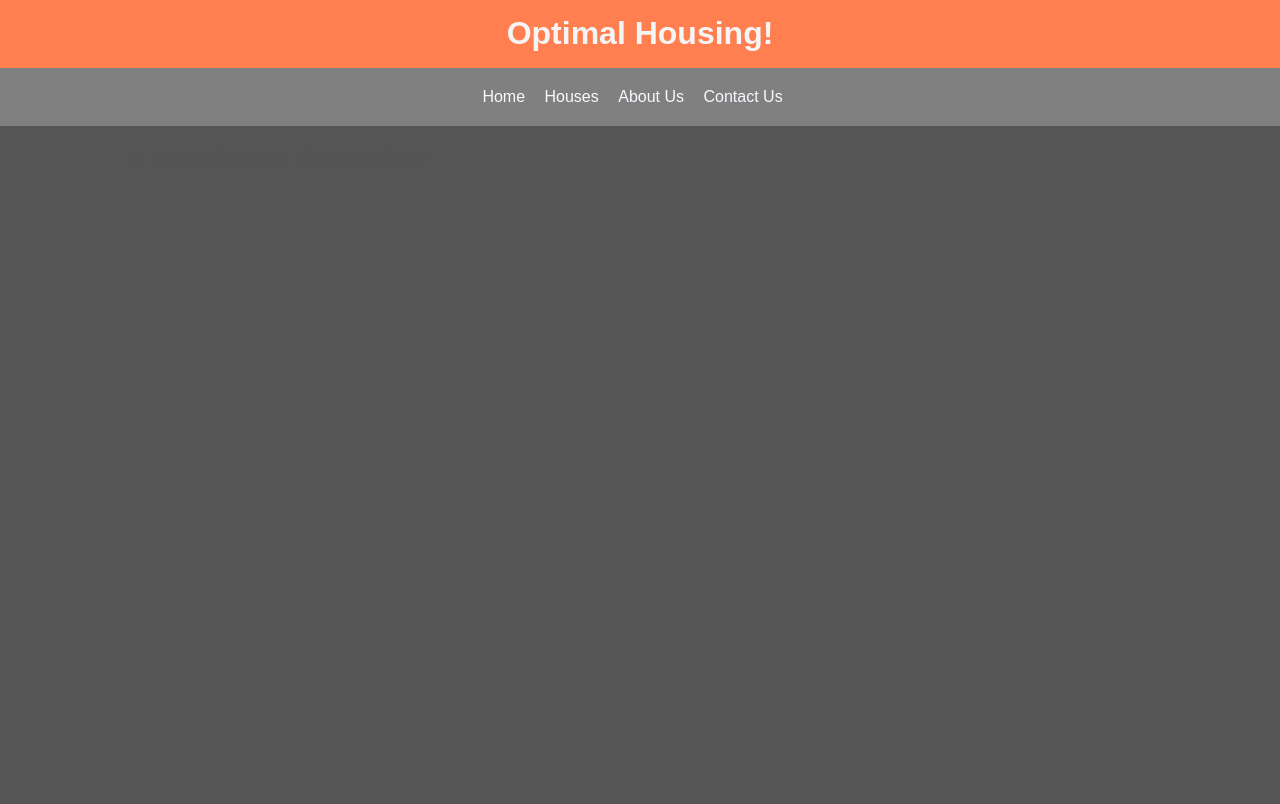
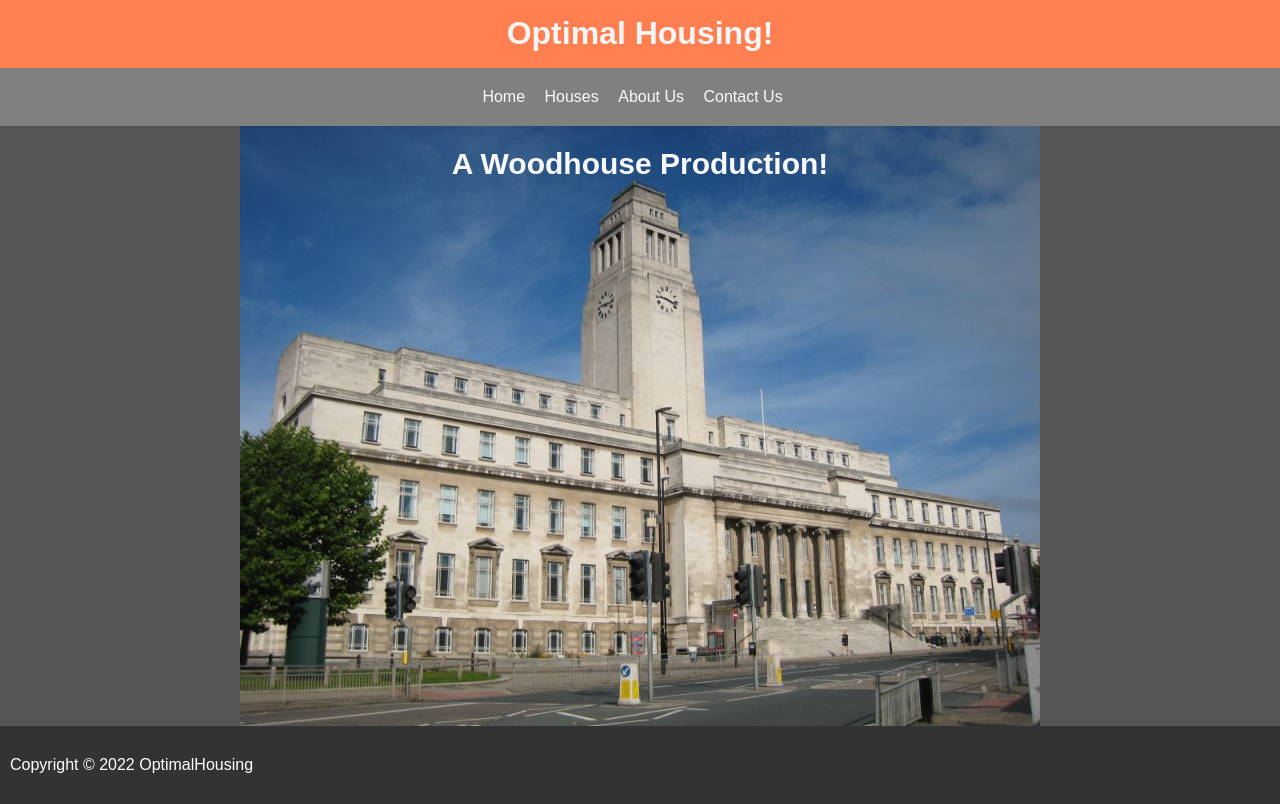
Before and after one commit to STom1997/OptimalHousing, a plain HTML site: page index.html in a window 1280 px wide. Drawn offline with Linux system fonts and the light colour scheme.

Commit message:
Update index.html

```diff
--- a/index.html
+++ b/index.html
@@ -23,15 +23,16 @@
             </ul>
         </div>
     </nav>
-    <section id="underdevelopment">
+    <section id="showcase">
         <div class = "container">
             <h1>
                 A Woodhouse Production!
             </h1>
         </div>
-
     </section>
-
+    <footer id ="main-footer">
+        <p>Copyright &copy; 2022 OptimalHousing</p>
+    </footer>
 
 </body>
 </html>
```
